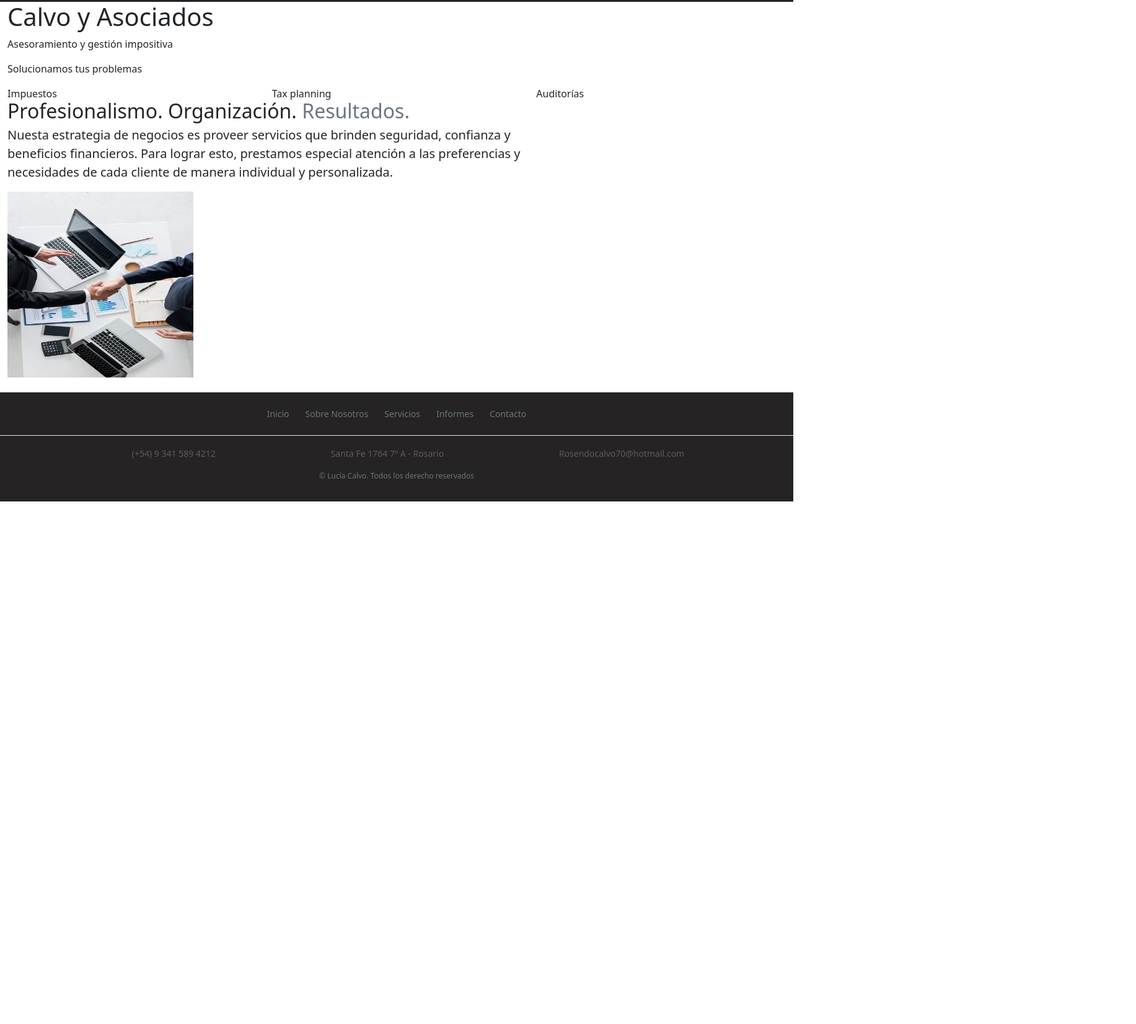
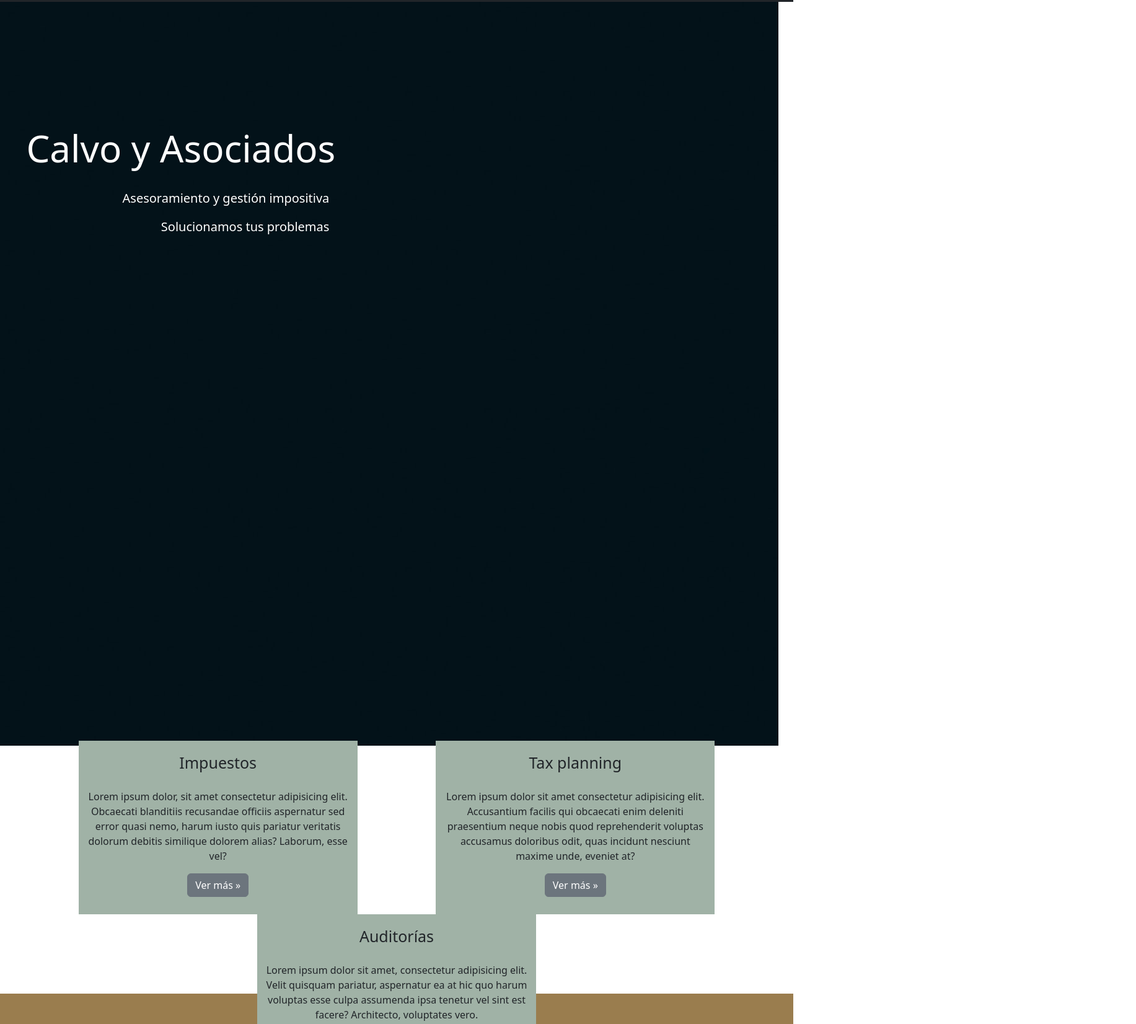
Before and after one commit to Lucia-Calvo/coder-house-proyecto, a plain HTML site: page inicio.html in a window 1280 px wide. Shown: the part 117-1769 px from the top of the page at 62% size, 1833 px wide, since content can reach past the window. Before the commit the page ends 950 px from the top, so only its background shows below. Drawn offline with nearby package versions, Linux system fonts and the light colour scheme.

Commit message:
Complete el index html

```diff
--- a/estilo.css
+++ b/estilo.css
@@ -1,6 +1,78 @@
-.section-3{
+* {
+    font-style: 'Nunito Sans', sans-serif;
+}
+
+.section-1{
+    background-image: url(./imagenes/Background\ black.jpg);
+    background-repeat: no-repeat;
+    background-attachment:scroll;
+    width: 100%;
+    height: 150vh;
+}
+
+.section-1 h1{
+    font-size: 60px;
+    color: white;
+    position: relative;
+    margin-top: 40%;
+    left: 30px;
+    text-align: right;
+}
+
+.section-1 article{
+    font-size: 20px;
+    color: white;
+    position: relative;
+    text-align: right;
+    margin-top: 30px;
+    left: 20px;
+}
+
+.section-2{
     display: flex;
     flex-direction: row;
+    justify-content: space-evenly;
+    align-items: center;
+    position:relative;
+    bottom: 6vh;
+    height: 400px;
+}
+
+.section-2 div{
+    text-align: center;
+    width: 450px;
+    height: 280px;
+    background-color: #A0B2A6;
+    position: relative;
+    top: 40px;
+}
+
+.section-2 div h2{
+   padding: 20px;
+   font-size: 25px;
+}
+
+.section-3{
+    display: inline-block;
+    background-color: #9A7D4E;
+}
+.img{
+    position: relative;
+    bottom: 8vh;
+    left: 980px;
+}
+
+.section-3 article{
+    position: relative;
+    top: 20vh;
+}
+
+.section-3 article h2{
+    font-size: 25px;
+}
+
+.section-3 article p{
+    font-size: 15px;
 }
 
 .img-fluid{
--- a/inicio.html
+++ b/inicio.html
@@ -12,6 +12,7 @@
   </head>
 
   <body>
+
     <header class="text-bg-dark p-3">
       <nav class="navbar navbar-expand-lg bg-light">
         <div class="container-fluid text-bg-dark p-3">
@@ -33,8 +34,9 @@
         </div>
       </nav>
     </header>
+
     <main class="container-fluid">
-       <section class="row">
+       <section class="row section-1">
          <div class="col-8 col-md-5 col-xl-5">
            <h1>Calvo y Asociados</h1>
            <article>
@@ -43,21 +45,34 @@
           </article>
          </div>
        </section>
-       <section class="row">
-         <article class="col-4 col-md-4 col-xl-4">Impuestos</article>
-         <article class="col-4 col-md-4 col-xl-4">Tax planning</article>
-         <article class="col-4 col-md-4 col-xl-4">Auditorías</article>
+       <section class="row section-2">
+        <div class="col-lg-4">
+          <h2 class="fw-normal">Impuestos</h2>
+          <p>Lorem ipsum dolor, sit amet consectetur adipisicing elit. Obcaecati blanditiis recusandae officiis aspernatur sed error quasi nemo, harum iusto quis pariatur veritatis dolorum debitis similique dolorem alias? Laborum, esse vel?</p>
+          <p><a class="btn btn-secondary" href="#">Ver más »</a></p>
+        </div><!-- /.col-lg-4 -->
+        <div class="col-lg-4">
+          <h2 class="fw-normal">Tax planning</h2>
+          <p>Lorem ipsum dolor sit amet consectetur adipisicing elit. Accusantium facilis qui obcaecati enim deleniti praesentium neque nobis quod reprehenderit voluptas accusamus doloribus odit, quas incidunt nesciunt maxime unde, eveniet at?</p>
+          <p><a class="btn btn-secondary" href="#">Ver más »</a></p>
+        </div><!-- /.col-lg-4 -->
+        <div class="col-lg-4">
+          <h2 class="fw-normal">Auditorías</h2>
+          <p>Lorem ipsum dolor sit amet, consectetur adipisicing elit. Velit quisquam pariatur, aspernatur ea at hic quo harum voluptas esse culpa assumenda ipsa tenetur vel sint est facere? Architecto, voluptates vero.</p>
+          <p><a class="btn btn-secondary" href="#">Ver más »</a></p>
+        </div><!-- /.col-lg-4 -->
        </section>
-       <section class="row featurette">
+       <section class="row featurette section-3">
          <article class="col-12 col-md-6 col-xl-8">
           <h2 class="featurette-heading fw-normal lh-1">Profesionalismo. Organización. <span class="text-muted">Resultados.</span></h2>
-          <p class="lead">Nuesta estrategia de negocios es proveer servicios que brinden seguridad, confianza y beneficios financieros. Para lograr esto, prestamos especial atención a las preferencias y necesidades de cada cliente de manera individual y personalizada.  </p>
+          <p class="lead">Nuesta estrategia de negocios es proveer servicios que brinden seguridad, confianza y beneficios financieros. Para lograr esto, prestamos especial atención a las preferencias y necesidades de cada cliente de manera individual y personalizada. Consultora Calvo y asociados resuelve la experiencia completa del cliente en gestión empresarial. Ofreciendo distintos planes y asesoramiento personalizado con excelentes profesionales. </p>
          </article>
-         <div class="col-12 col-md-6 col-xl-8">
+         <div class="col-12 col-md-6 col-xl-8 img">
           <img src="./imagenes/Escritorio.jpeg" class="img-fluid" alt="Escritorio">
          </div>
        </section>
     </main>
+
     <footer class="py-3 my-4 footer">
       <ul class="nav justify-content-center border-bottom pb-3 mb-3 footer__list">
         <li class="nav-item"><a href="#" class="nav-link px-2 text-muted">Inicio</a></li>
@@ -73,6 +88,7 @@
             </ul>
       <p class="text-center text-muted">© Lucía Calvo. Todos los derecho reservados</p>
     </footer>
+
   </body>
 
 </html>
```
Also changed, not shown: index.html (+53 -41 lines), imagenes/Color.png (added).
